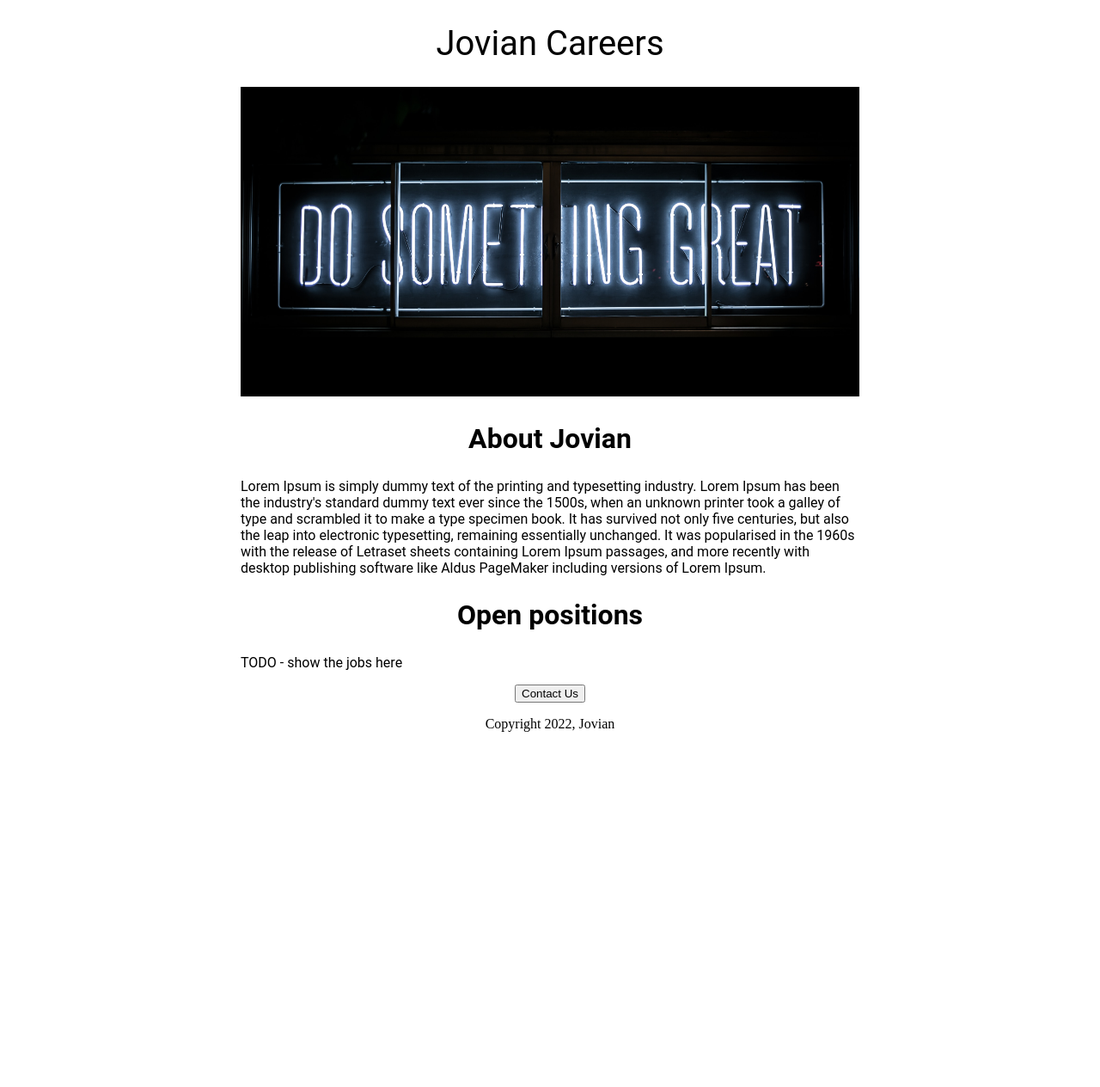
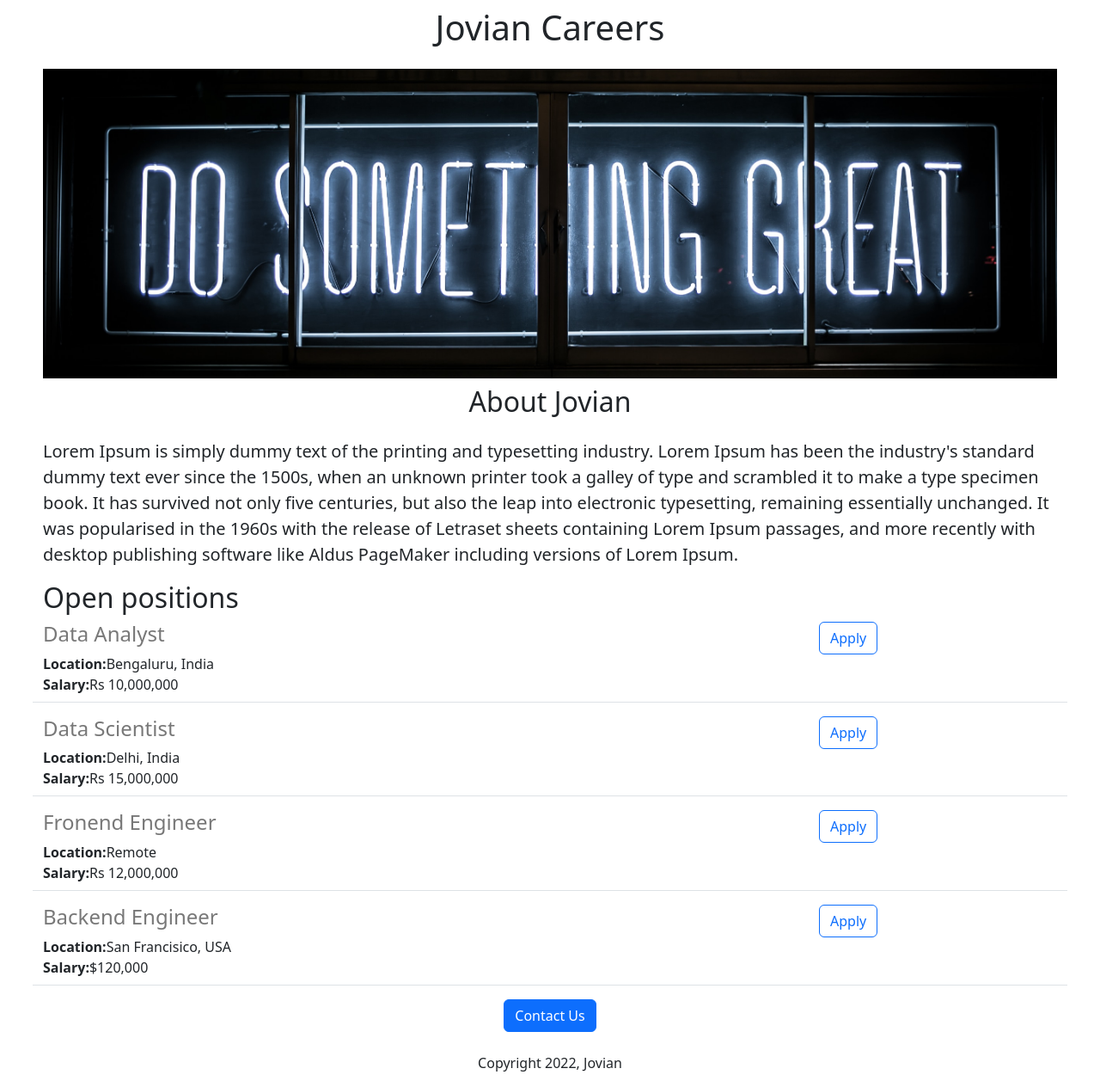
Before and after one commit to Bereket-1/jovian-careers-website, a Flask app: page / in a window 1280 px wide. Shown: the whole page at 86% size. Before the commit the page ends 851 px from the top, so only its background shows below. Run offline with Flask 3, Linux system fonts and the light colour scheme.

Commit message:
Added dynamic data and API route

```diff
--- a/app.py
+++ b/app.py
@@ -1,10 +1,43 @@
-from flask import Flask, render_template
+from flask import Flask, render_template, jsonify
 
 
 app=Flask(__name__)
+
+JOBS = [
+  {
+    'id' : 1,
+    'title': 'Data Analyst',
+    'location': 'Bengaluru, India',
+    'salary': 'Rs 10,000,000'
+  },
+  {
+    'id' : 2,
+    'title': 'Data Scientist',
+    'location': 'Delhi, India',
+    'salary': 'Rs 15,000,000'
+  },
+ {
+    'id' : 3,
+    'title': 'Fronend Engineer',
+    'location': 'Remote',
+    'salary': 'Rs 12,000,000'
+  },
+    {
+    'id' : 4,
+    'title': 'Backend Engineer',
+    'location': 'San Francisico, USA',
+    'salary': '$120,000'
+  }
+]
+
+
 @app.route("/")
 def hello_world():
-  return render_template('home.html')
+  return render_template('home.html', jobs=JOBS, company_name='Jovian')
+
+@app.route("/jobs")
+def list_jobs():
+  return jsonify(JOBS)
 
 if __name__=="__main__":
   app.run(host='0.0.0.0',debug=True)
--- a/templates/home.html
+++ b/templates/home.html
@@ -2,49 +2,36 @@
 <html>
   <head>
     <title>Jovian Careers</title>
+    <meta charset="utf-8">
+    <meta name="viewport" content="width=device-width, initial-scale=1">
+     <link href="https://cdn.jsdelivr.net/npm/bootstrap@5.3.0/dist/css/bootstrap.min.css" rel="stylesheet" integrity="sha384-9ndCyUaIbzAi2FUVXJi0CjmCapSmO7SnpJef0486qhLnuZ2cdeRhO02iuK6FUUVM" crossorigin="anonymous">
     <style>
-      h1 {
-        font-size:40px;
-        font-family: Roboto;
-        font-weight: normal;
-        color: rgb{50,50,50};
-        text-align: center;
-      }
       #banner{
+        height: 360px;
         width: 100%;
-        height:360px;
         object-fit: cover;
       }
-      h2{
-        font-family: Roboto;
-        font-size: 32px;
-        color: rgb{100,100,100};
-        text-align: center;
-        font-wdeight: normal;
-      }
-      .bodytext{
-        font-family: Roboto;
-        color: rgb{80,80,80};
-      }
-      #container{
-        max-width: 720px;
-        margin: 0 auto 0 auto;
-      }
     </style>
+
   </head>
   <body>
-    <div id="container">
-    <h1>Jovian Careers</h1>
-    <img id="banner" src="https://jovian-careers-website.1bereket.repl.co/static/banner.jpg">
-    <h2>About Jovian</h2>
-    <p class='bodytext'>Lorem Ipsum is simply dummy text of the printing and typesetting industry. Lorem Ipsum has been the industry's standard dummy text ever since the 1500s, when an unknown printer took a galley of type and scrambled it to make a type specimen book. It has survived not only five centuries, but also the leap into electronic typesetting, remaining essentially unchanged. It was popularised in the 1960s with the release of Letraset sheets containing Lorem Ipsum passages, and more recently with desktop publishing software like Aldus PageMaker including versions of Lorem Ipsum.</p>
+    <div style="margin-left:50px; margin-right:50px;">
+    <h1 class='text-center mt-2 mb-4'>{{company_name}} Careers</h1>
+    <img class='img-fluid' id='banner' src="https://jovian-careers-website.1bereket.repl.co/static/banner.jpg">
+    <h2 class='text-center mt-2 mb-4'>About Jovian</h2>
+    <p class='lead'>Lorem Ipsum is simply dummy text of the printing and typesetting industry. Lorem Ipsum has been the industry's standard dummy text ever since the 1500s, when an unknown printer took a galley of type and scrambled it to make a type specimen book. It has survived not only five centuries, but also the leap into electronic typesetting, remaining essentially unchanged. It was popularised in the 1960s with the release of Letraset sheets containing Lorem Ipsum passages, and more recently with desktop publishing software like Aldus PageMaker including versions of Lorem Ipsum.</p>
     <h2>Open positions</h2>
-    <p class='bodytext'>TODO - show the jobs here</p>
-    <div style="text-align:center;">
-      <button>Contact Us</button>
-      <p>Copyright 2022, Jovian</p>
+    <div>
+      {%  for job in jobs%}
+      {%include 'jobitem.html'%}
+      {% endfor %}
 
     </div>
+
+    <div class='text-center'>
+      <button class='btn btn-primary btn lg'>Contact Us</button>
+      <p class='mt-4'>Copyright 2022, Jovian</p>
     </div>
+  </div>
   </body>
 </html>
--- /dev/null
+++ b/templates/jobitem.html
@@ -0,0 +1,10 @@
+<div class="border-bottom row" style="margin-bottom:16px; padding-bottom:8px;">
+  <div class='col-9'>
+  <h4 style="color:rgb(120,120,120); margin-            bottom:4px;">{{job['title'] }}</h4>
+      <div><b>Location:</b>{{job['location']}}</div>
+      <div><b>Salary:</b>{{job['salary']}}</div>
+  </div>
+  <div class='col-3'>
+        <button type="button" class='btn btn-outline-primary'>Apply</button>
+  </div>
+</div>
```
